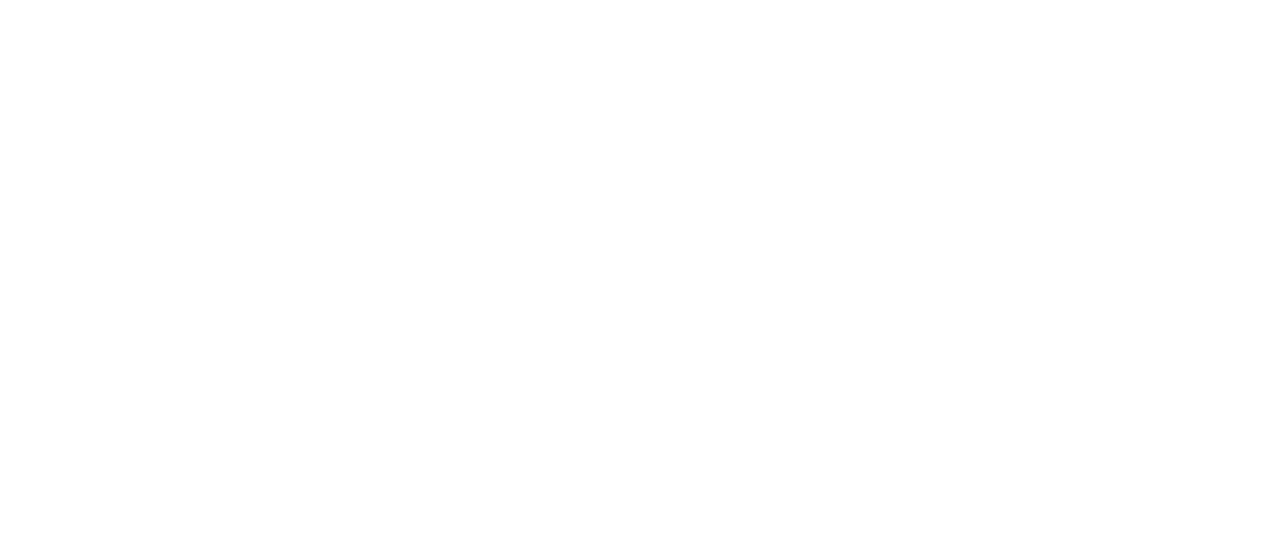
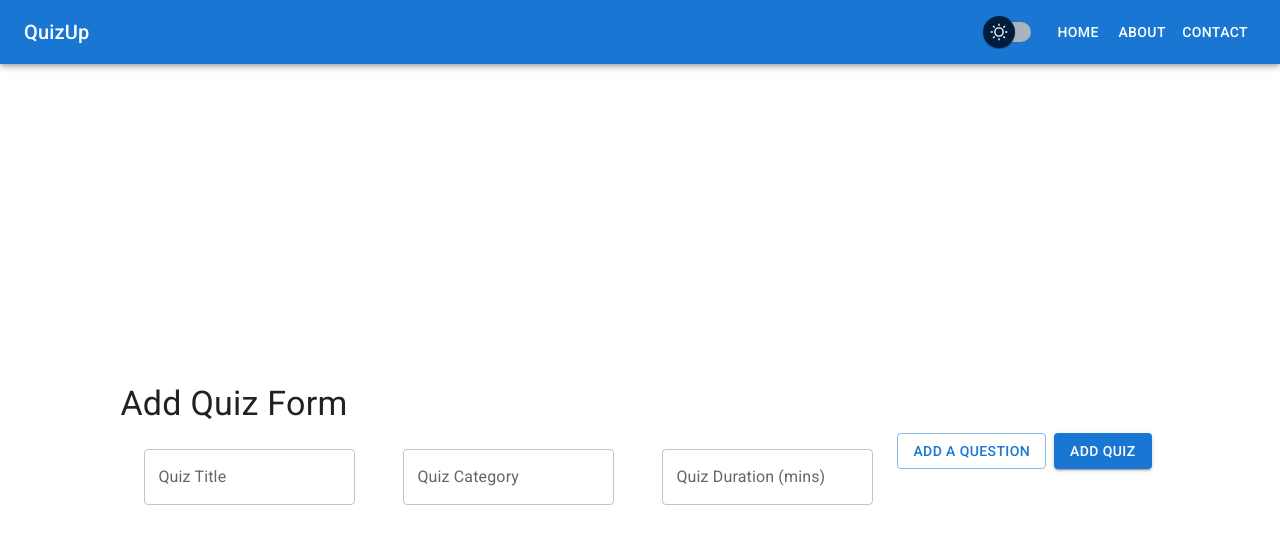
Before and after one commit to RaymondLeungKM/quiz-react-app, a React (Vite) app in the folder quiz-app/: page /quiz/1/edit in a window 1280 px wide. Before the commit this address had no page. Shown: the top 544 px of the page. Built offline with nearby package versions, Linux system fonts and the light colour scheme.

Commit message:
- Revised the logic for quiz end and submission - Added answered count - Added QuizForm (to be completed)

```diff
--- a/quiz-app/src/App.jsx
+++ b/quiz-app/src/App.jsx
@@ -17,6 +17,7 @@ import ColorModeContext from "./context/ColorModeContext";
 import CssBaseline from "@mui/material/CssBaseline";
 
 import { Routes, Route } from "react-router-dom";
+import QuizForm from "./QuizForm";
 
 function App() {
   const prefersDarkMode = useMediaQuery("(prefers-color-scheme: dark)");
@@ -58,6 +59,8 @@ function App() {
             <Route element={<Layout />}>
               <Route path="/" element={<Home />} />
               <Route path="/quiz/:id" element={<Quiz />} />
+              <Route path="/quiz/:id/edit" element={<QuizForm />} />
+              <Route path="/quiz/add" element={<QuizForm />} />
             </Route>
           </Routes>
         </ThemeProvider>
--- a/quiz-app/src/Quiz.jsx
+++ b/quiz-app/src/Quiz.jsx
@@ -57,6 +57,7 @@ function Quiz() {
   const [activeStep, setActiveStep] = useState(0);
 
   const [chosenAnswers, setChosenAnswers] = useState(null);
+  const [answeredCount, setAnsweredCount] = useState(0);
   const [quizResult, setQuizResult] = useState([]);
 
   const startQuiz = () => {
@@ -66,11 +67,17 @@ function Quiz() {
     countDownTimer();
   };
 
+  function formatDuration(value) {
+    const minute = Math.floor(value / 60);
+    const secondLeft = value - minute * 60;
+    return `${minute}:${secondLeft < 10 ? `0${secondLeft}` : secondLeft}`;
+  }
+
   const countDownTimer = () => {
     const interval = setInterval(() => {
       setTimeRemaining((prevTime) => {
         if (prevTime > 0) {
-          return prevTime - 30;
+          return prevTime - 1;
         } else {
           return null;
         }
@@ -123,7 +130,7 @@ function Quiz() {
       setDialogOpen(false)
     }
     axios
-      .post("http://localhost:3000/checkAnswers", { answers: chosenAnswers })
+      .post("http://localhost:3000/checkAnswers", { id: id, answers: chosenAnswers })
       .then((res) => {
         clearTimer();
         setQuizResult(res.data);
@@ -152,6 +159,13 @@ function Quiz() {
       clearTimer();
     }
   }, [timeRemaining]);
+
+  useEffect(() => {
+    if (chosenAnswers) {
+      const count = chosenAnswers.filter(ans => ans != null).length;
+      setAnsweredCount(count);
+    }
+  }, [chosenAnswers])
 
   const {
     isLoading,
@@ -201,7 +215,7 @@ function Quiz() {
         )}
         {quizStarted && !quizSubmitted && (
           <>
-            <Typography>Remaining Time: {timeRemaining}</Typography>
+            <Typography>Remaining Time: {formatDuration(timeRemaining)}</Typography>
             <Typography variant="h4" sx={{ mb: 8 }}>
               Question: {quiz.questions[activeStep].title}
             </Typography>
@@ -238,7 +252,7 @@ function Quiz() {
               </FormControl>
             </Box>
             {activeStep + 1 == maxSteps && (
-              <Button variant="contained" onClick={submit} sx={{ minHeight: "100px" }}>
+              <Button variant="contained" disabled={answeredCount != maxSteps} onClick={submit} sx={{ minHeight: "100px" }}>
                 Submit
               </Button>
             )}
@@ -280,12 +294,13 @@ function Quiz() {
         )}
         {quizSubmitted && !isReview && (
           <>
-            <Typography>Results:</Typography>
+            <Typography sx={{ mb : 2 }}>Results:</Typography>
             <Typography>
-              You got {quizResult.correctCount} out of {maxSteps} questions
+              {quizResult.score > 80 && 'Congratulations! '}You got {quizResult.correctCount} out of {maxSteps} questions
               correct!
             </Typography>
-            <Typography>Score: {quizResult.score}</Typography>
+            {quizResult.score < 60 && <Typography>Try harder next time!</Typography>}
+            <Typography sx={{ my : 2 }}>Score: {quizResult.score}</Typography>
             <Button variant="contained" onClick={() => setIsReview(true)}>
               Review your answers
             </Button>
@@ -298,9 +313,9 @@ function Quiz() {
               <Box key={question.id} sx={{ mb: 8 }}>
                 <Typography sx={{ mb: 6 }}>
                   Question: {question.title} - (
-                  {quizResult.list[index].isCorrect == true
+                  {chosenAnswers[index] != null ? (quizResult.list[index] == true
                     ? "Correct"
-                    : "Wrong"}
+                    : "Wrong") : "Un-answered"}
                   )
                 </Typography>
                 <Box sx={{ flexGrow: 1 }}>
@@ -309,7 +324,7 @@ function Quiz() {
                       aria-labelledby="radio-buttons-group-label"
                       name="radio-buttons-group"
                       sx={{ width: "100%" }}
-                      value={quizResult.list[index].id}
+                      value={chosenAnswers[index]}
                     >
                       <Grid container gap={4} justifyContent="center">
                         {question.answers.map((answer) => (
@@ -324,20 +339,20 @@ function Quiz() {
                               alignItems: "center"
                             }}
                             border={
-                              quizResult.list[index].id == answer.id ? (quizResult.list[index].isCorrect == true ? "2px solid green" : "2px solid red") : "1px solid"
+                              chosenAnswers[index] == answer.id ? (quizResult.list[index] == true ? "2px solid green" : "2px solid red") : "1px solid"
                             }
                             color={
-                              quizResult.list[index].id == answer.id ? (quizResult.list[index].isCorrect == true ? "green" : "red") : "inherit"
+                              chosenAnswers[index] == answer.id ? (quizResult.list[index] == true ? "green" : "red") : "inherit"
                             }
                           >
                             <FormControlLabel
                               sx={{ ml: 2 }}
                               value={answer.id}
-                              control={<Radio disabled={true} color={quizResult.list[index].isCorrect == true ? "success" : "warning" } />}
+                              control={<Radio disabled={true} color={quizResult.list[index] == true ? "success" : "warning" } />}
                               label={answer.content}
-                              disabled={quizResult.list[index].id == answer.id ? false : true}
+                              disabled={chosenAnswers[index] == answer.id ? false : true}
                             />
-                            {quizResult.list[index].id == answer.id ? (quizResult.list[index].isCorrect == true ? <CheckIcon sx={{ fontSize: '30px', color: "green" }} /> : <CloseIcon fontSize="medium" sx={{ fontSize: '30px', color: "red" }} />) : null}
+                            {chosenAnswers[index] == answer.id ? (quizResult.list[index] == true ? <CheckIcon sx={{ fontSize: '30px', color: "green" }} /> : <CloseIcon fontSize="medium" sx={{ fontSize: '30px', color: "red" }} />) : null}
                           </Grid>
                         ))}
                       </Grid>
@@ -370,12 +385,13 @@ function Quiz() {
         <DialogTitle id="alert-dialog-title">Time is up!</DialogTitle>
         <DialogContent>
           <DialogContentText id="alert-dialog-description">
-            Quiz will end now!
+            Quiz ended! <br />
+            You have answered {answeredCount} out of {maxSteps} questions!
           </DialogContentText>
         </DialogContent>
         <DialogActions>
-          <Button onClick={resetQuiz}>Retry Quiz</Button>
-          <Button onClick={submit} autoFocus>Submit Anyway</Button>
+          {answeredCount != maxSteps && <Button onClick={resetQuiz}>Retry Quiz</Button>}
+          <Button onClick={submit} autoFocus>{answeredCount == maxSteps ? 'Submit' : 'Submit Anyway'}</Button>
         </DialogActions>
       </Dialog>
     </Box>
--- /dev/null
+++ b/quiz-app/src/QuizForm.jsx
@@ -0,0 +1,106 @@
+import { useState } from "react";
+import {
+  FormControl,
+  FormLabel,
+  Button,
+  TextField,
+  Typography,
+} from "@mui/material";
+
+function QuizForm() {
+  const [quizTitle, setQuizTitle] = useState("");
+  const [quizCategory, setQuizCategory] = useState("");
+  const [quizDuration, setQuizDuration] = useState("");
+  const [questions, setQuestions] = useState([]);
+  const [error, setError] = useState(false);
+
+  // Note that questions must be added before their corresponding answers can be added (questionId required)
+  // Maybe it is better to separate the questions array and the answers array(maybe a map is better here)
+  const addQuestionHandler = () => {
+    this.setQuestions((prevState) => {
+      const newState = [...prevState];
+      newState.push({
+        title: "",
+        order: 0,
+        // There must be 4 answers per question
+        answers: [
+          {
+            content: "",
+            order: 0,
+            isCorrect: false,
+          },
+          {
+            content: "",
+            order: 1,
+            isCorrect: false,
+          },
+          {
+            content: "",
+            order: 2,
+            isCorrect: false,
+          },
+          {
+            content: "",
+            order: 3,
+            isCorrect: false,
+          },
+        ],
+      });
+    });
+  };
+
+  const handleSubmit = (event) => {
+    event.preventDefault();
+    console.log("in handleSubmit!");
+  };
+
+  return (
+    <form onSubmit={handleSubmit}>
+      <Typography variant="h4">Add Quiz Form</Typography>
+      <FormControl sx={{ m: 3 }} error={error} variant="standard">
+        <TextField
+          id="quiz-title"
+          label="Quiz Title"
+          value={quizTitle}
+          onChange={(event) => {
+            setQuizTitle(event.target.value);
+          }}
+        />
+      </FormControl>
+      <FormControl sx={{ m: 3 }} error={error} variant="standard">
+        <TextField
+          id="quiz-category"
+          label="Quiz Category"
+          value={quizCategory}
+          onChange={(event) => {
+            setQuizCategory(event.target.value);
+          }}
+        />
+      </FormControl>
+      <FormControl sx={{ m: 3 }} error={error} variant="standard">
+        <TextField
+          id="quiz-duration"
+          label="Quiz Duration (mins)"
+          value={quizDuration}
+          onChange={(event) => {
+            setQuizDuration(event.target.value);
+          }}
+          inputProps={{ inputMode: "numeric", pattern: "[0-9]*" }}
+        />
+      </FormControl>
+      <Button
+        sx={{ mt: 1, mr: 1 }}
+        type="submit"
+        variant="outlined"
+        onClick={addQuestionHandler}
+      >
+        Add a question
+      </Button>
+      <Button sx={{ mt: 1, mr: 1 }} type="submit" variant="contained">
+        Add Quiz
+      </Button>
+    </form>
+  );
+}
+
+export default QuizForm;
```
